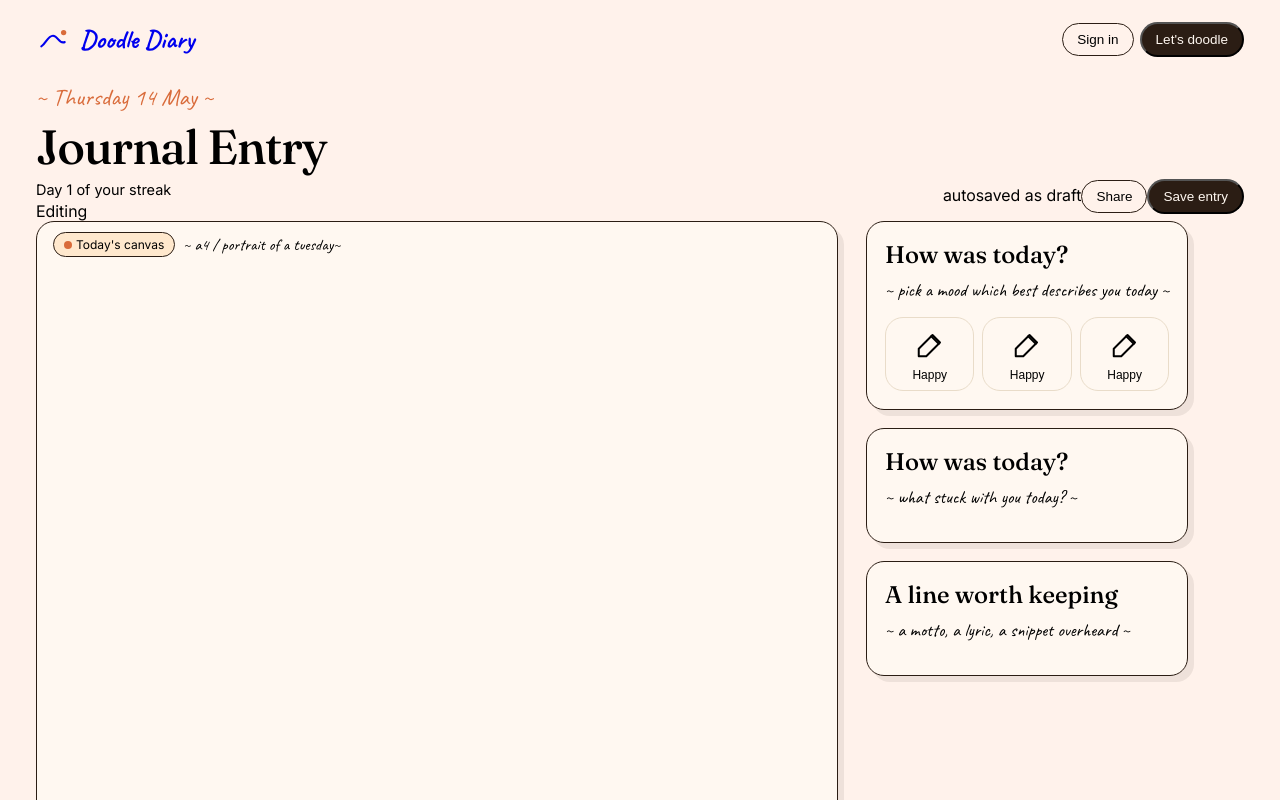
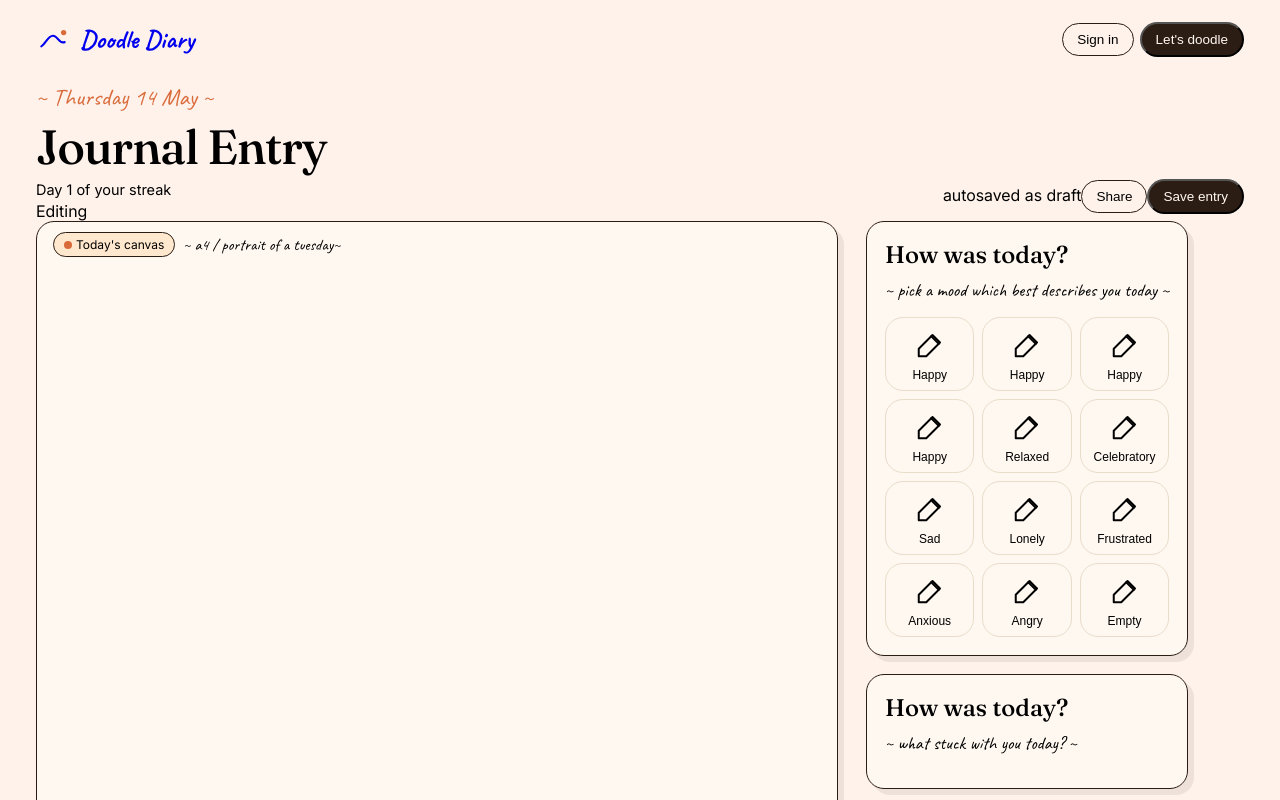
Before and after one commit to jess-yn/Doodle-Diary, a React (Vite) app: page /entry in a window 1280 px wide. Shown: the top 800 px of the page. Built offline with nearby package versions, Linux system fonts and the light colour scheme.

Commit message:
fixed linting error

```diff
--- a/src/components/Button/ButtonIcon.tsx
+++ b/src/components/Button/ButtonIcon.tsx
@@ -26,7 +26,12 @@ export function ButtonIcon({
   return (
     <>
       {isSmall ? (
-        <button className={classes} title={tooltip} onClick={onClick}>
+        <button
+          className={classes}
+          title={tooltip}
+          onClick={onClick}
+          disabled={disabled}
+        >
           {icon}
         </button>
       ) : (
--- a/src/components/Canvas/Canvas.tsx
+++ b/src/components/Canvas/Canvas.tsx
@@ -17,6 +17,8 @@ const PEN_OPTIONS = {
   },
   fineliner: { size: 2, thinning: 0, smoothing: 0.8, streamline: 0.8 },
   marker: { size: 14, thinning: 0.3, smoothing: 0.5, streamline: 0.3 },
+  gpen: { size: 2, thinning: 0, smoothing: 0.8, streamline: 0.8 },
+  eraser: { size: 14, thinning: 0.3, smoothing: 0.5, streamline: 0.3 },
 };
 
 export type PenType = keyof typeof PEN_OPTIONS;
--- a/src/layout/SectionCard/SectionCard.tsx
+++ b/src/layout/SectionCard/SectionCard.tsx
@@ -1,4 +1,4 @@
-import { Children, type ReactNode } from "react";
+import { type ReactNode } from "react";
 import "./SectionCard.css";
 
 interface SectionCardProps {
--- a/src/pages/Entry/Entry.tsx
+++ b/src/pages/Entry/Entry.tsx
@@ -71,6 +71,16 @@ export function Entry() {
                 variant="lg"
                 onClick={() => console.log("click")}
               ></ButtonIcon>
+
+              {Object.entries(MOODS).map(([key, value]) => (
+                <ButtonIcon
+                  key={key}
+                  icon={value}
+                  tooltip={key}
+                  variant="lg"
+                  onClick={() => console.log("click")}
+                ></ButtonIcon>
+              ))}
             </div>
           </SectionCard>
           <SectionCard
```
